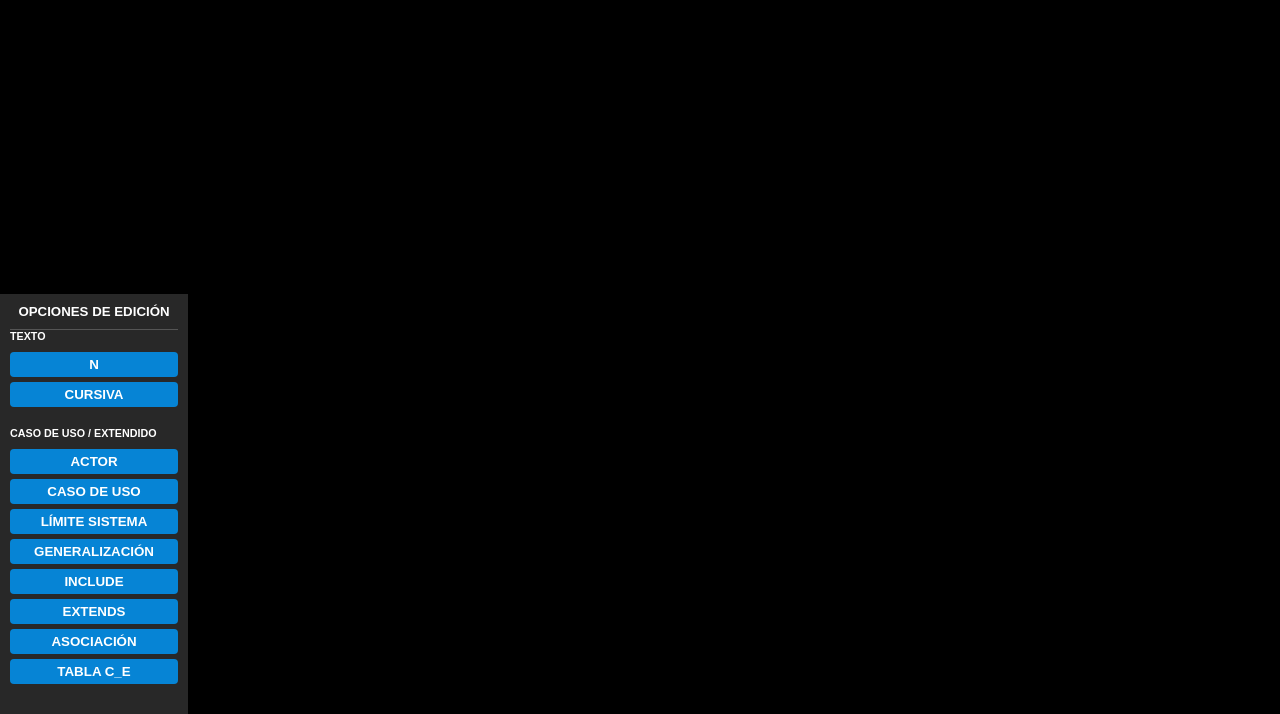
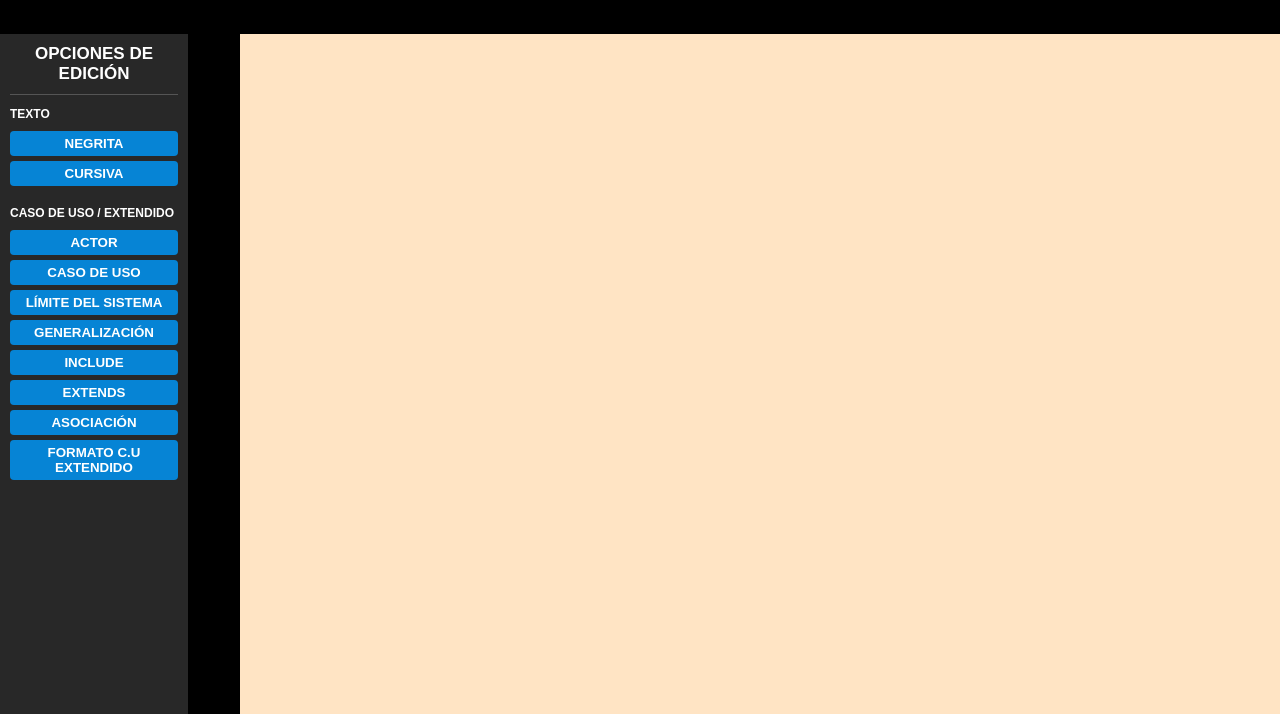
Before and after one commit to SantiagoC18/SAGS, a Flask app: template templates/editor.html in a window 1280 px wide. Shown: the part 86-800 px from the top of the page. Run offline with Flask 3, Linux system fonts and the light colour scheme; the template is opened without the code that fills it, so the values that code supplies are empty; parts of the project's set-up code (start-up, migrations or seed data) failed here and were passed over; some libraries are stand-ins or nearby versions; some web fonts are replaced.

Commit message:
Feat: update readme.md

```diff
--- a/static/css/editor.css
+++ b/static/css/editor.css
@@ -12,15 +12,16 @@
 }
 
 .edit {
-    flex: 1;
-    display: flex;
-    flex-direction: column;
+    position: fixed;
+    right: 0;
+    bottom: 0;
+    top: 15%;
     background-color: bisque;
-    margin-left: 18%;
 }
 
 .barra_tareas {
     background-color: #333333cc;
+    top: 15%;
     color: white;
     padding: 10px;
     position: fixed;
@@ -34,14 +35,17 @@ h5 {
     text-align: center;
     border-bottom: 1px solid #555;
     padding-bottom: 10px;
+    font-size: 17px;
 }
 
 .edit_texto {
+    margin-top: 12px;
     margin-bottom: 20px;
 }
 
 h6 {
     margin-bottom: 10px;
+    font-size: 12px;
 }
 
 .edit-btn {
--- a/templates/editor.html
+++ b/templates/editor.html
@@ -41,7 +41,7 @@
             <!--Botones para editar texto-->
             <div class="edit_texto">
                 <h6>TEXTO</h6>
-                <button class="edit-btn">N</button>
+                <button class="edit-btn">NEGRITA</button>
                 <button class="edit-btn">CURSIVA</button>
             </div>
 
@@ -50,12 +50,12 @@
                 <h6>CASO DE USO / EXTENDIDO</h6>
                 <button class="edit-btn">ACTOR</button>
                 <button class="edit-btn">CASO DE USO</button>
-                <button class="edit-btn">LÍMITE SISTEMA</button>
+                <button class="edit-btn">LÍMITE DEL SISTEMA</button>
                 <button class="edit-btn">GENERALIZACIÓN </button>
                 <button class="edit-btn">INCLUDE</button>
                 <button class="edit-btn">EXTENDS</button>
                 <button class="edit-btn">ASOCIACIÓN</button>
-                <button class="edit-btn">TABLA C_E</button>
+                <button class="edit-btn">FORMATO C.U EXTENDIDO</button>
             </div>
         </div>
     </main>
```
